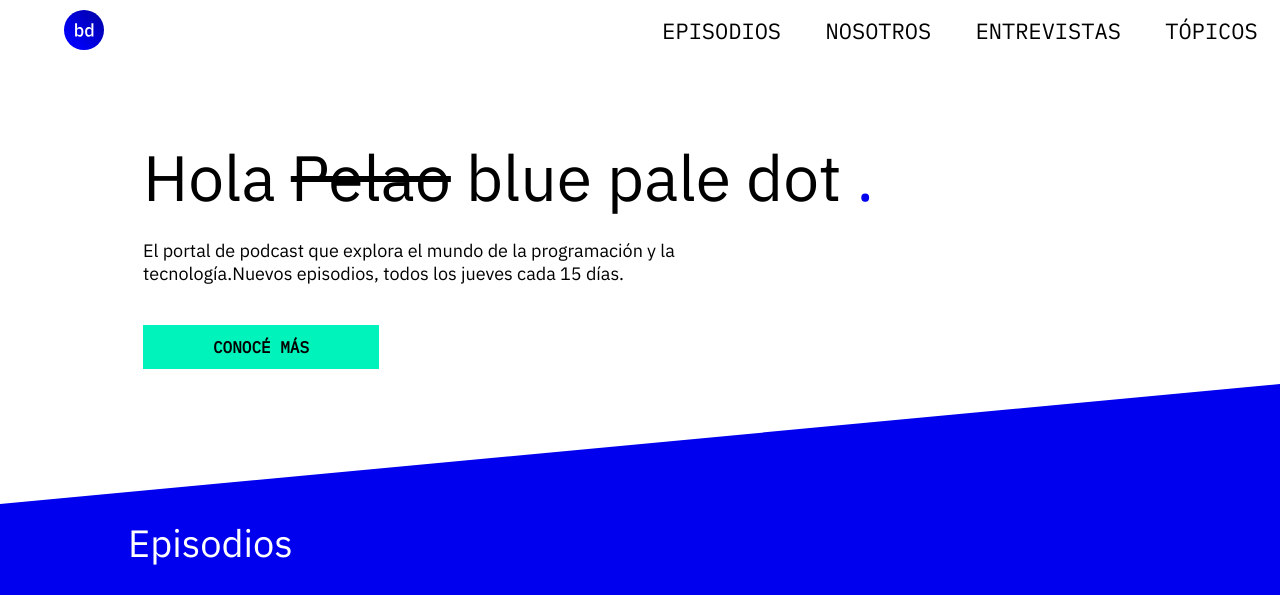
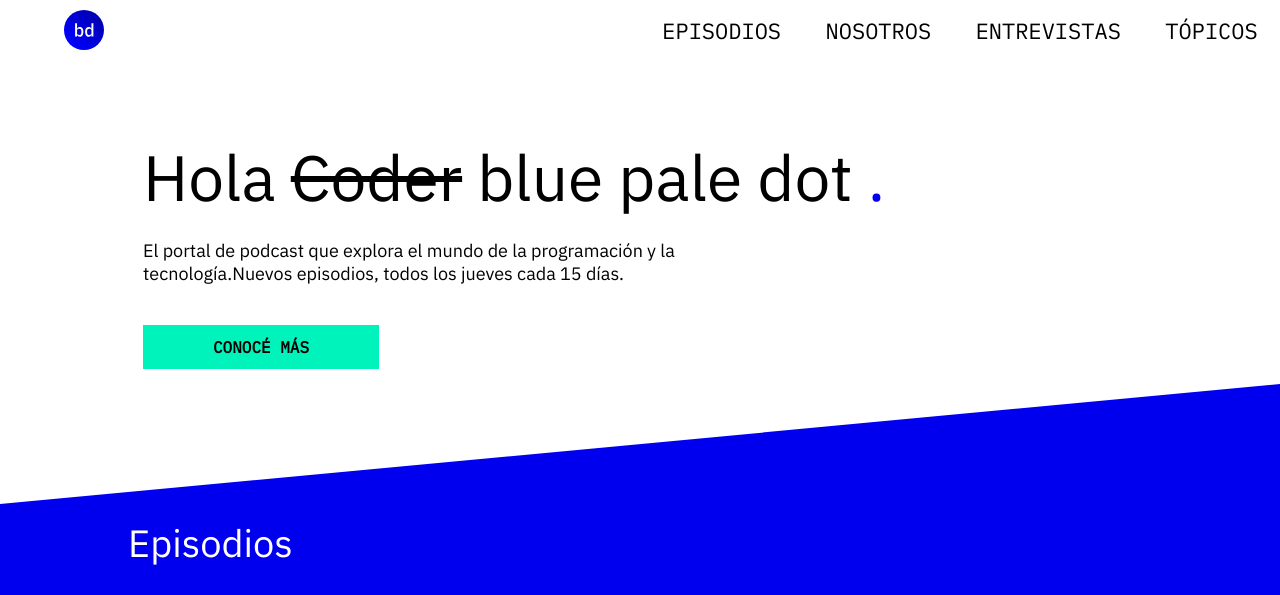
Before and after one commit to jacobo1130/Podcast-channel, a plain HTML site: page index.html in a window 1280 px wide. Shown: the top 595 px of the page. Drawn offline with Linux system fonts and the light colour scheme.

Commit message:
Update index.html

```diff
--- a/index.html
+++ b/index.html
@@ -50,7 +50,7 @@
 
     <div class="description1">
       <div class="text">
-        <h1>Hola <span class="world">Pelao</span> blue pale dot <span class=point>.</span></h1>
+        <h1>Hola <span class="world">Coder</span> blue pale dot <span class=point>.</span></h1>
         <br>
         <p class="descriptionmobile">
           Un podcast que explora el mundo de la programación. Nuevos episodios. Todos los jueves cada 15 días.
```
